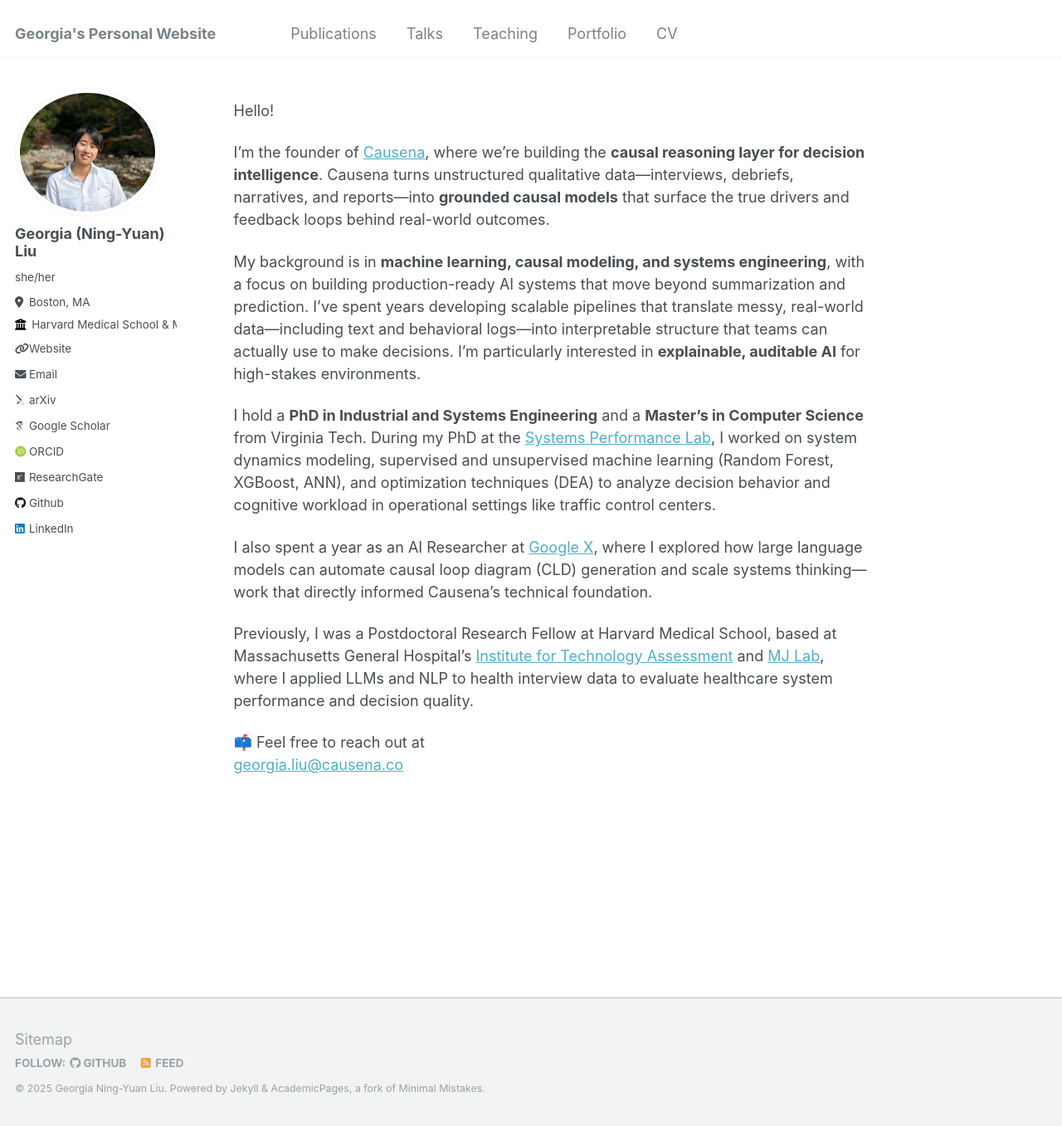
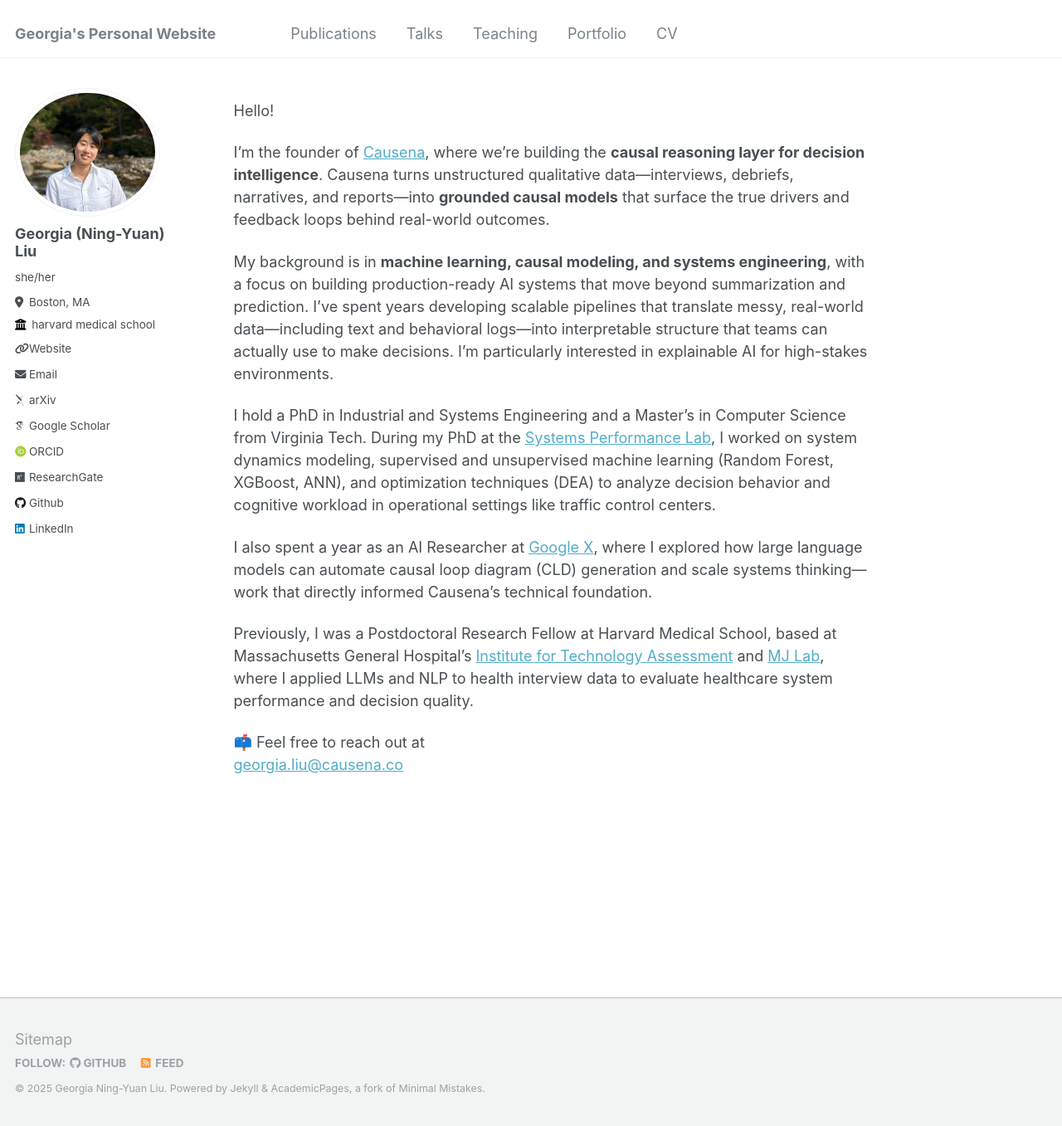
Before and after one commit to georgia-max/georgia-max.github.io, a Jekyll site: the page built from _pages/about.md, in a window 1280 px wide and 1357 px high. Shown: the whole window at 83% size. Built offline with Jekyll 4.4.1, drawn with Linux system fonts in a browser that asks for light colours; some web fonts are replaced.

Commit message:
updateeee

```diff
--- a/_config.yml
+++ b/_config.yml
@@ -26,7 +26,7 @@ author:
   pronouns         : "she/her"
   # bio              : "I'm a systems thinker and machine learning nerd who loves tackling complex problems. I've teamed up with everyone from professors to startup wizards to crack the code on how systems work. I live at the intersection of computer science and social science, using everything from interviews to AI to solve tricky social issues. Basically, I turn chaos into organized chaos with style!"
   location         : "Boston, MA"
-  employer         : "Harvard Medical School & MGH"
+  employer         : "harvard medical school"
   uri              : "https://www.mgh-ita.org/profile/georgial-liu/"
   email            : "georgia.liu@causena.co"
 
--- a/_pages/about.md
+++ b/_pages/about.md
@@ -11,9 +11,9 @@ Hello!
 
 I’m the founder of [Causena](https://causena.co/), where we’re building the **causal reasoning layer for decision intelligence**. Causena turns unstructured qualitative data—interviews, debriefs, narratives, and reports—into **grounded causal models** that surface the true drivers and feedback loops behind real-world outcomes.
 
-My background is in **machine learning, causal modeling, and systems engineering**, with a focus on building production-ready AI systems that move beyond summarization and prediction. I’ve spent years developing scalable pipelines that translate messy, real-world data—including text and behavioral logs—into interpretable structure that teams can actually use to make decisions. I’m particularly interested in **explainable, auditable AI** for high-stakes environments.
+My background is in **machine learning, causal modeling, and systems engineering**, with a focus on building production-ready AI systems that move beyond summarization and prediction. I’ve spent years developing scalable pipelines that translate messy, real-world data—including text and behavioral logs—into interpretable structure that teams can actually use to make decisions. I’m particularly interested in explainable AI for high-stakes environments.
 
-I hold a **PhD in Industrial and Systems Engineering** and a **Master’s in Computer Science** from Virginia Tech. During my PhD at the
+I hold a PhD in Industrial and Systems Engineering and a Master’s in Computer Science from Virginia Tech. During my PhD at the
 [Systems Performance Lab](https://splvt.com/), I worked on system dynamics modeling, supervised and unsupervised machine learning (Random Forest, XGBoost, ANN), and optimization techniques (DEA) to analyze decision behavior and cognitive workload in operational settings like traffic control centers.
 
 I also spent a year as an AI Researcher at
```
